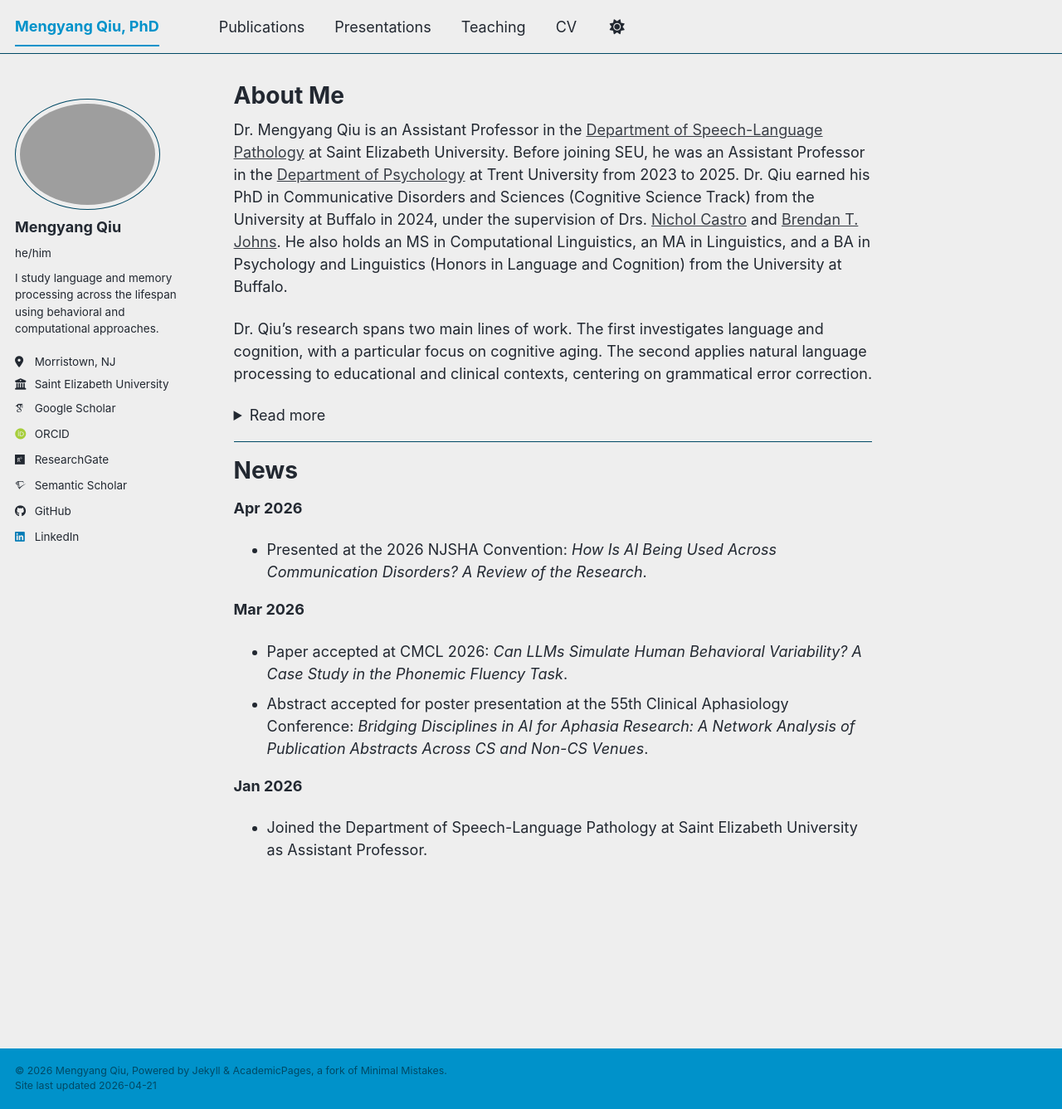
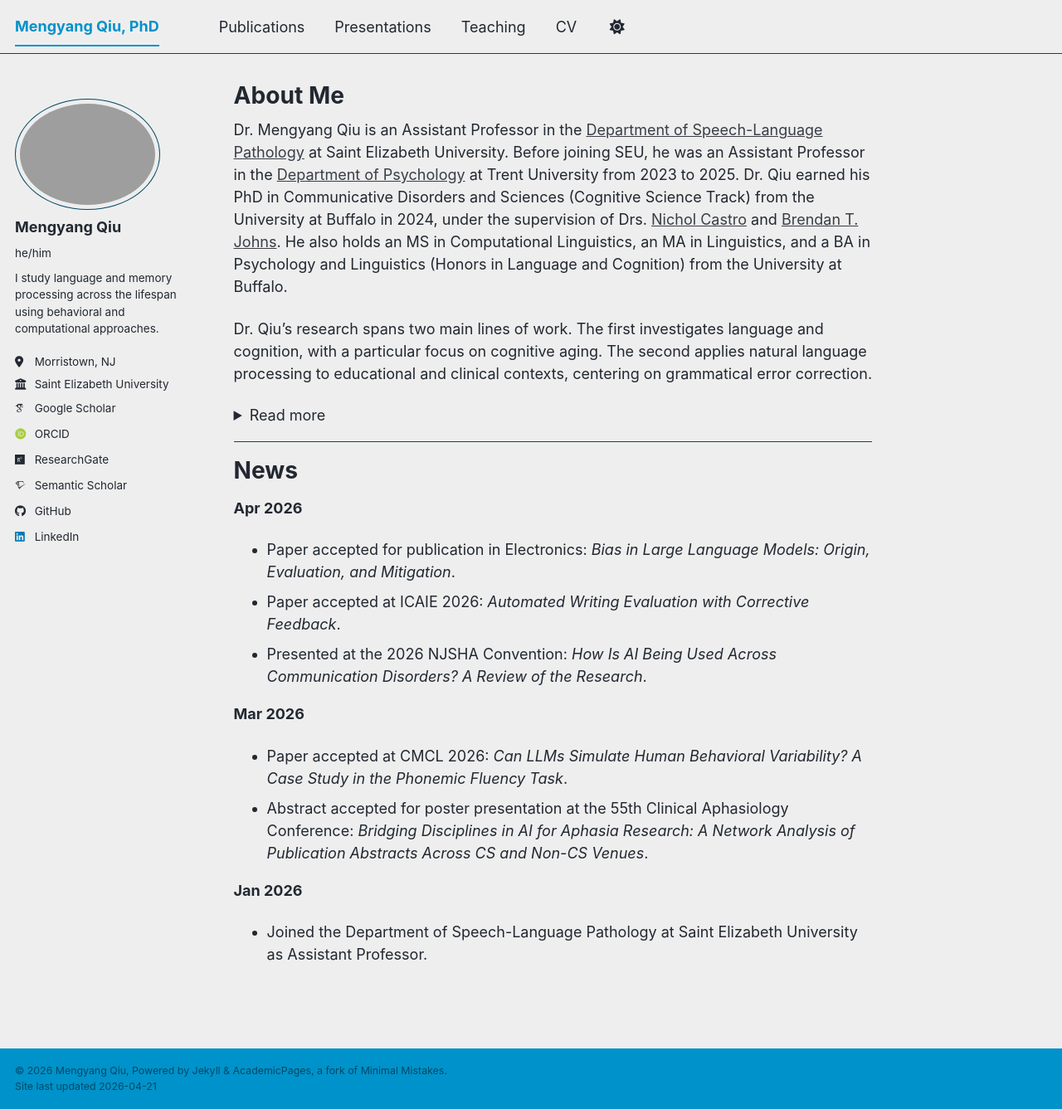
Before and after one commit to mengyangq/mengyangq.github.io, a Jekyll site: the page built from _pages/about.md, in a window 1280 px wide and 1337 px high. Shown: the whole window at 83% size. Built offline with Jekyll 4.4.1, drawn with Linux system fonts in a browser that asks for light colours; some web fonts are replaced; a script bundle is joined from its source files by our own code; library files that are not in the unit come from our copies.

Commit message:
Update about.md

```diff
--- a/_pages/about.md
+++ b/_pages/about.md
@@ -25,6 +25,8 @@ Dr. Qiu’s research on natural language processing for educational and clinical
 # News
 
 **Apr 2026**
+- Paper accepted for publication in Electronics: *Bias in Large Language Models: Origin, Evaluation, and Mitigation*.
+- Paper accepted at ICAIE 2026: *Automated Writing Evaluation with Corrective Feedback*.
 - Presented at the 2026 NJSHA Convention: *How Is AI Being Used Across Communication Disorders? A Review of the Research*.
 
 **Mar 2026**
```
